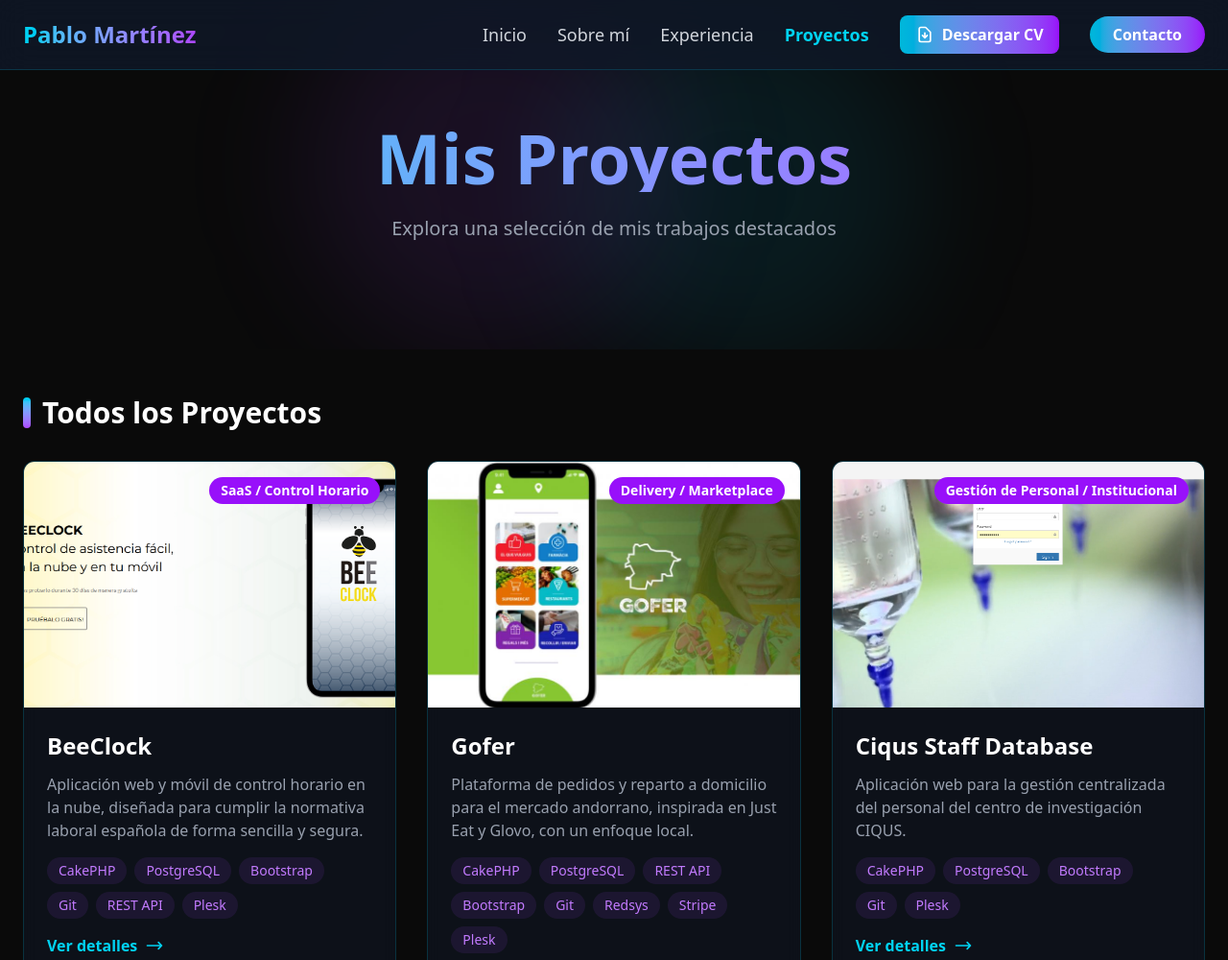
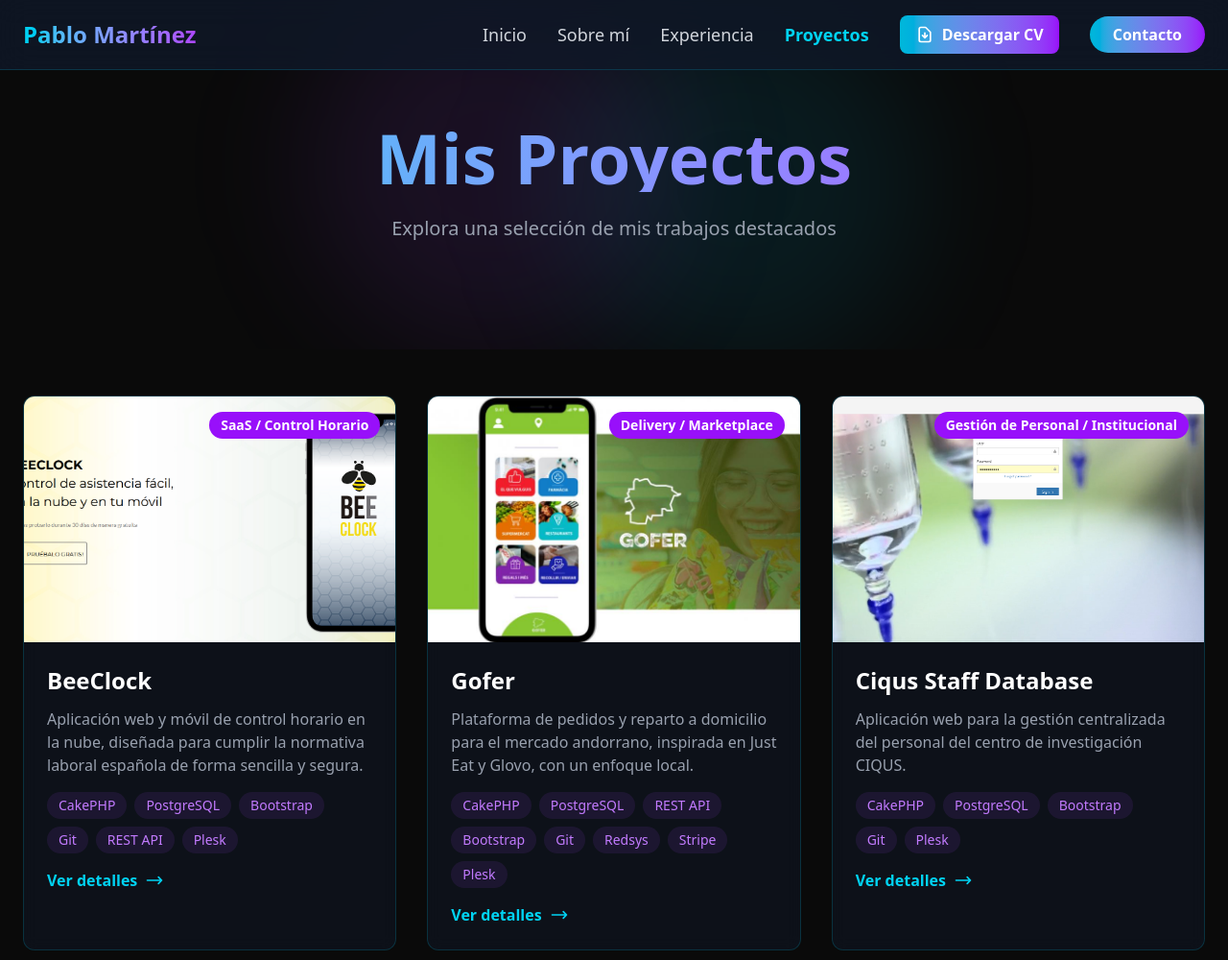
Before and after one commit to ShunTr-dev/portfolio, an Astro site: page /proyectos in a window 1280 px wide. Shown: the top 1000 px of the page at 96% size. Built offline with nearby package versions, Linux system fonts and the light colour scheme; Astro itself is replaced by a stand-in of ours.

Commit message:
feat: Remove section header for project listing to streamline layout

```diff
--- a/src/pages/proyectos/index.astro
+++ b/src/pages/proyectos/index.astro
@@ -28,11 +28,6 @@
 
     <section class="py-12">
         <div class="container mx-auto px-6">
-            <h2 class="text-3xl font-bold mb-8 text-white flex items-center gap-3">
-                <span class="w-2 h-8 bg-linear-to-b from-cyan-400 to-purple-500 rounded-full"></span>
-                Todos los Proyectos
-            </h2>
-
             <div class="grid md:grid-cols-2 lg:grid-cols-3 gap-8">
                 {
                     projects.map((project) => (
```
